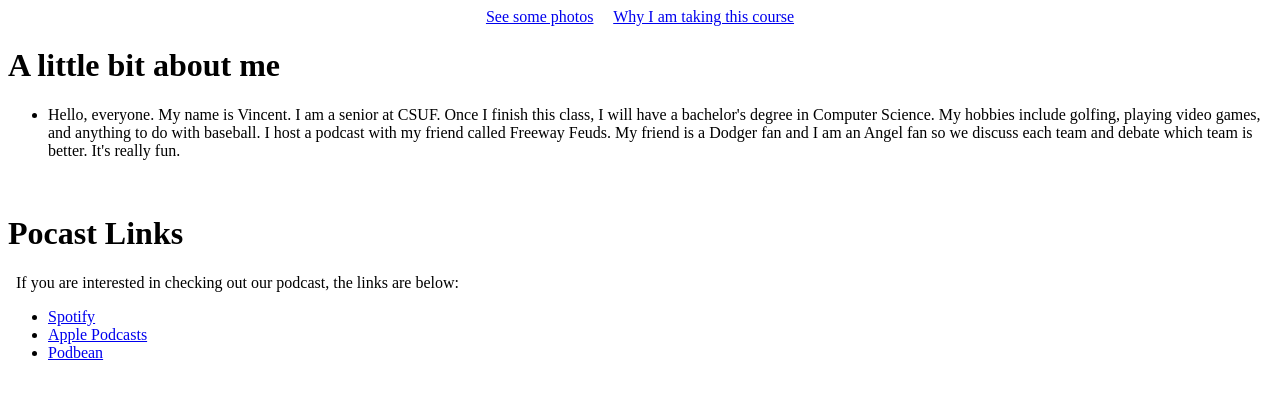
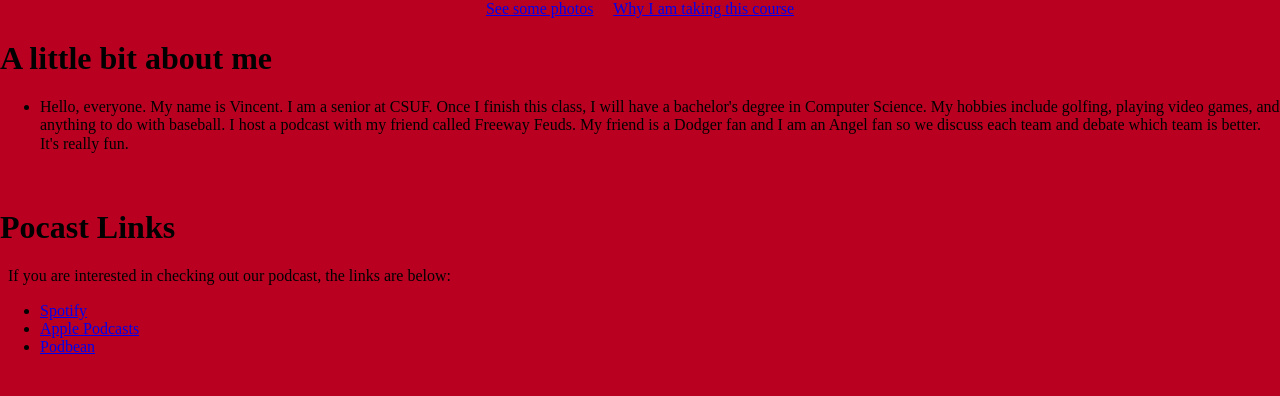
Before and after one commit to vdeaugustine/vdeaugustine.github.io, a plain HTML site: page index.html in a window 1280 px wide. Drawn offline with nearby package versions, Linux system fonts and the light colour scheme.

Commit message:
Background Color

```diff
--- a/index.html
+++ b/index.html
@@ -4,7 +4,8 @@
 <head>
   <meta charset="utf-8">
   <title>About Vinnie</title>
-  <link rel="stylesheets" href="stylesheets/styles.css">
+  <link rel="stylesheet" href="https://cdnjs.cloudflare.com/ajax/libs/normalize/8.0.1/normalize.min.css">
+  <link rel="stylesheet" href="stylesheets/styles.css">
 </head>
 
 <header>
--- a/stylesheets/styles.css
+++ b/stylesheets/styles.css
@@ -0,0 +1,4 @@
+body {
+  background: rgba(186, 0, 33, 0.5);
+  background: rgb(186, 0, 33);
+}
```
Also changed, not shown: course.html (+2 -0 lines), photos.html (+2 -0 lines).
